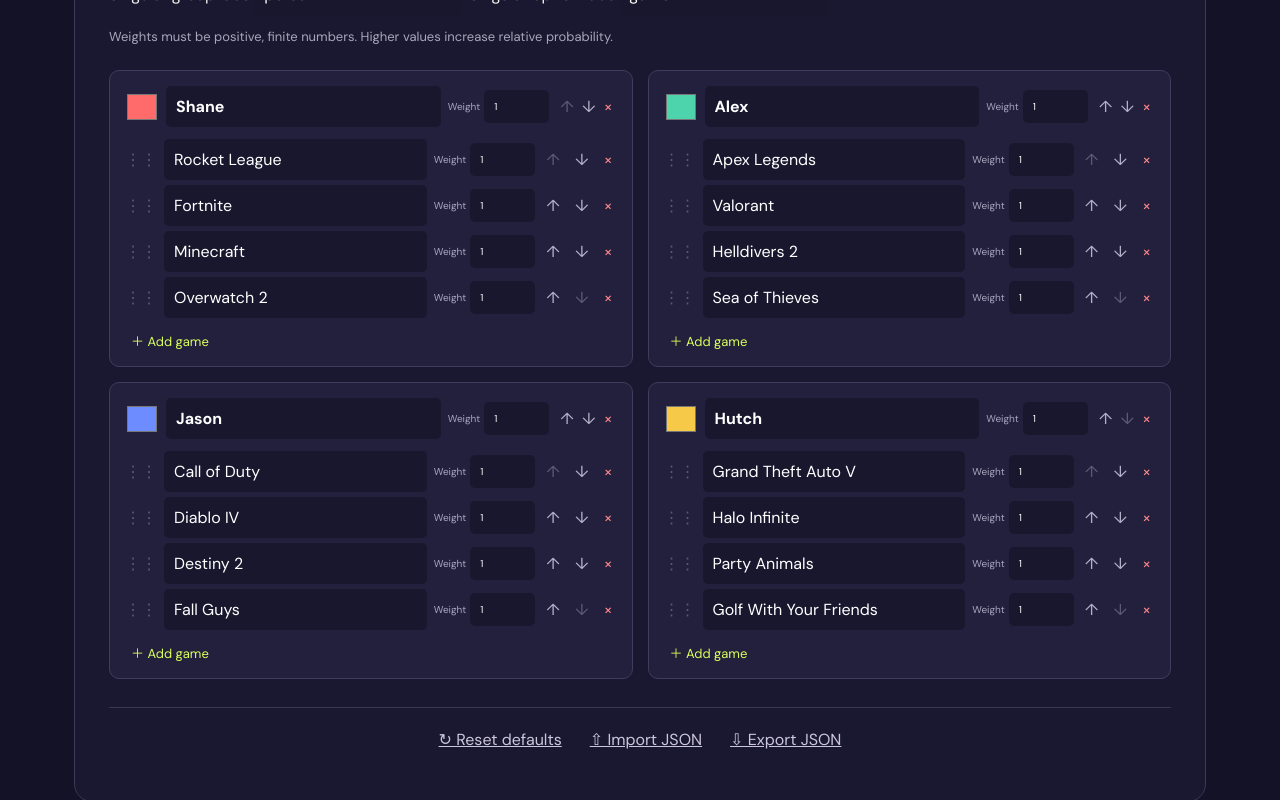
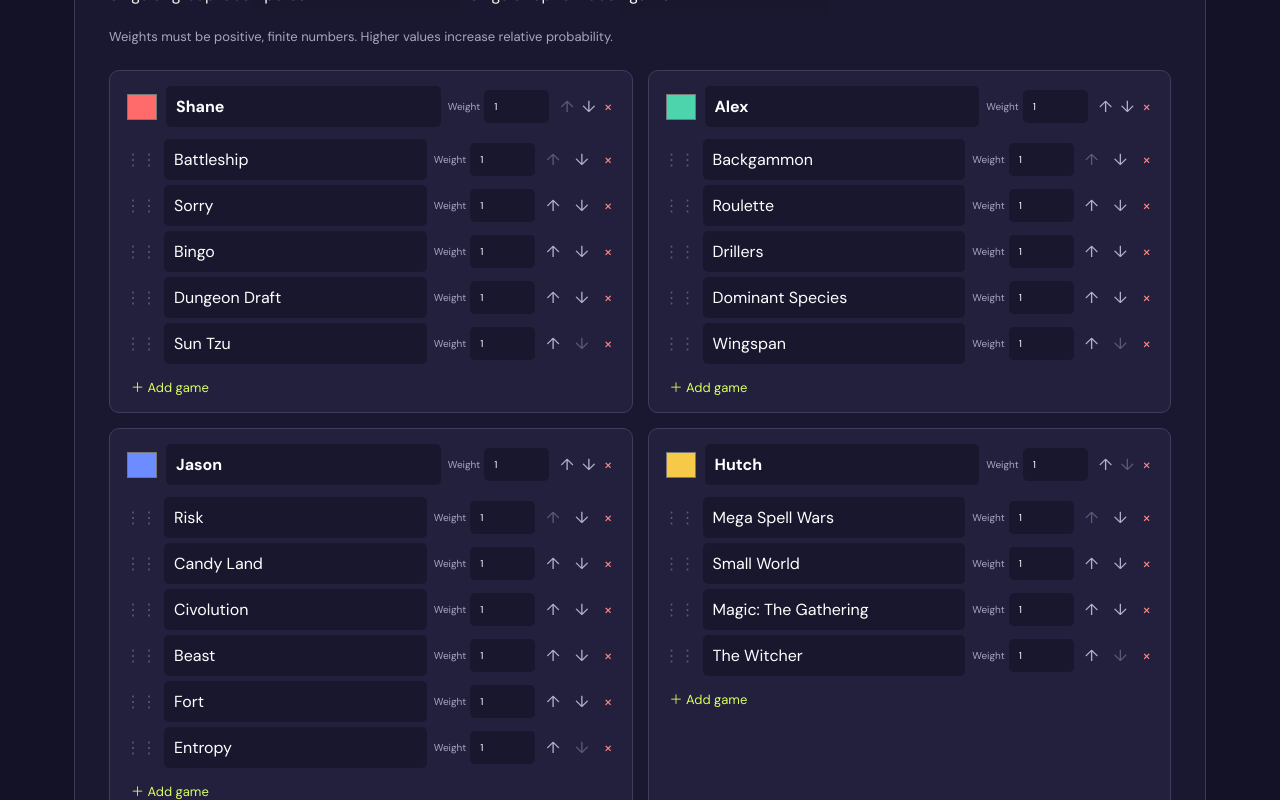
Before and after one commit to shane424/WheelinWheelsSelector, a React (Vite) app: page / in a window 1280 px wide. Shown: the part 3760-4560 px from the top of the page. Built offline with nearby package versions, Linux system fonts and the light colour scheme.

Commit message:
Correct default game lists

```diff
--- a/src/model.js
+++ b/src/model.js
@@ -1,14 +1,14 @@
-export const STORAGE_KEY = 'wheelin-config-v1';
+export const STORAGE_KEY = 'wheelin-config-v2';
 export const HISTORY_STORAGE_KEY = 'wheelin-history-v1';
 export const HISTORY_LIMIT = 30;
 export const DEFAULT_TERMINOLOGY = Object.freeze({ groupNoun: 'group', optionNoun: 'option' });
 export const SEEDED_TERMINOLOGY = Object.freeze({ groupNoun: 'person', optionNoun: 'game' });
 const makeOptions = (owner, color, labels) => labels.map((label, i) => ({ id: `${owner}-${i}`, label, color, weight: 1 }));
 export const DEFAULT_GROUPS = [
-  { id: 'shane', label: 'Shane', color: '#ff6b6b', weight: 1, options: makeOptions('shane', '#ff6b6b', ['Rocket League', 'Fortnite', 'Minecraft', 'Overwatch 2']) },
-  { id: 'alex', label: 'Alex', color: '#4dd4ac', weight: 1, options: makeOptions('alex', '#4dd4ac', ['Apex Legends', 'Valorant', 'Helldivers 2', 'Sea of Thieves']) },
-  { id: 'jason', label: 'Jason', color: '#6c8cff', weight: 1, options: makeOptions('jason', '#6c8cff', ['Call of Duty', 'Diablo IV', 'Destiny 2', 'Fall Guys']) },
-  { id: 'hutch', label: 'Hutch', color: '#f7c948', weight: 1, options: makeOptions('hutch', '#f7c948', ['Grand Theft Auto V', 'Halo Infinite', 'Party Animals', 'Golf With Your Friends']) },
+  { id: 'shane', label: 'Shane', color: '#ff6b6b', weight: 1, options: makeOptions('shane', '#ff6b6b', ['Battleship', 'Sorry', 'Bingo', 'Dungeon Draft', 'Sun Tzu']) },
+  { id: 'alex', label: 'Alex', color: '#4dd4ac', weight: 1, options: makeOptions('alex', '#4dd4ac', ['Backgammon', 'Roulette', 'Drillers', 'Dominant Species', 'Wingspan']) },
+  { id: 'jason', label: 'Jason', color: '#6c8cff', weight: 1, options: makeOptions('jason', '#6c8cff', ['Risk', 'Candy Land', 'Civolution', 'Beast', 'Fort', 'Entropy']) },
+  { id: 'hutch', label: 'Hutch', color: '#f7c948', weight: 1, options: makeOptions('hutch', '#f7c948', ['Mega Spell Wars', 'Small World', 'Magic: The Gathering', 'The Witcher']) },
 ];
 export const cloneDefaults = () => structuredClone(DEFAULT_GROUPS);
 export const normalizeTerminology = metadata => ({
```
Also changed, not shown: 2 other files (tests, documents, lock files or other folders).
